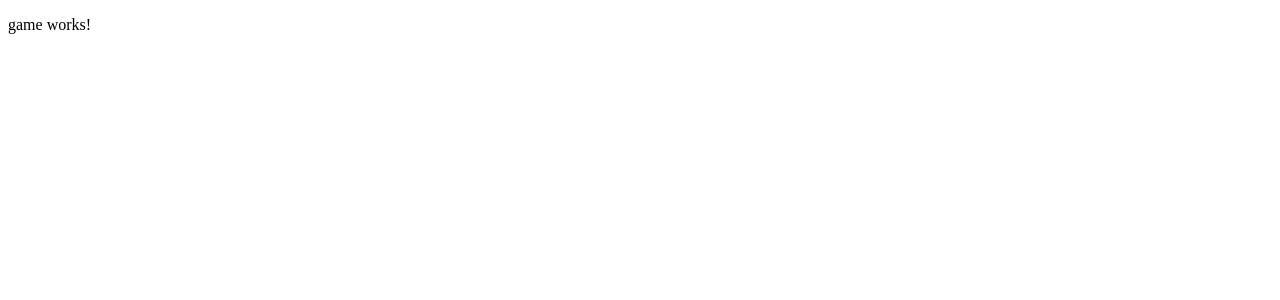
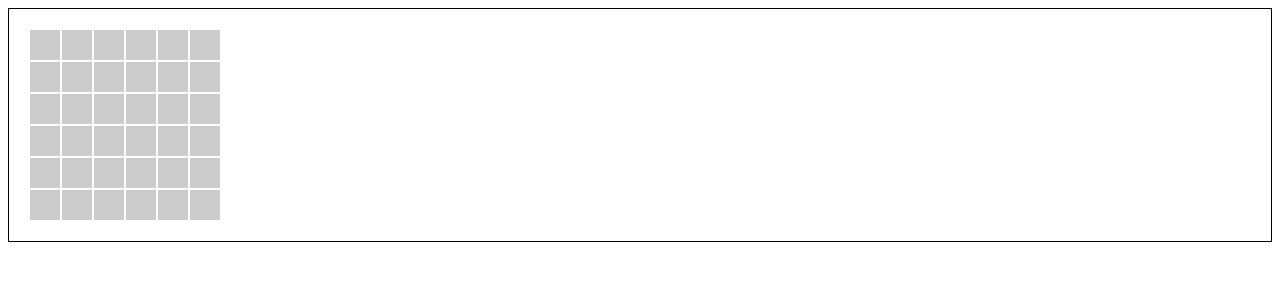
Before and after one commit to zu97/angular-find-ring-game, an Angular app: page / in a window 1280 px wide. Shown: the top 300 px of the page. Built offline with nearby package versions, Linux system fonts and the light colour scheme.

Commit message:
Creation of game mechanics

```diff
--- a/src/app/game/cell/cell.component.css
+++ b/src/app/game/cell/cell.component.css
@@ -0,0 +1,20 @@
+.cell {
+  width: 30px;
+  height: 30px;
+  margin: 1px;
+  display: flex;
+  justify-content: center;
+  align-items: center;
+  background: #ccc;
+  cursor: pointer;
+  transition: background-color .3s;
+}
+
+.cell:hover {
+  background: #d9d9d9;
+}
+
+.show {
+  background: transparent !important;
+  cursor: default;
+}
--- a/src/app/game/cell/cell.component.html
+++ b/src/app/game/cell/cell.component.html
@@ -1 +1,3 @@
-<p>cell works!</p>
+<div class="cell" [ngClass]="cellData.isShowed ? 'show' : ''">
+  <span *ngIf="cellData.isShowed && cellData.hasItem">O</span>
+</div>
--- a/src/app/game/cell/cell.component.ts
+++ b/src/app/game/cell/cell.component.ts
@@ -1,15 +1,10 @@
-import { Component, OnInit } from '@angular/core';
+import {Component, Input} from '@angular/core';
 
 @Component({
   selector: 'app-cell',
   templateUrl: './cell.component.html',
   styleUrls: ['./cell.component.css']
 })
-export class CellComponent implements OnInit {
-
-  constructor() { }
-
-  ngOnInit(): void {
-  }
-
+export class CellComponent {
+  @Input() cellData: {index?: number; isShowed?: boolean; hasItem?: boolean;} = {};
 }
--- a/src/app/game/field/field.component.css
+++ b/src/app/game/field/field.component.css
@@ -0,0 +1,11 @@
+.field {
+  padding: 20px;
+  display: flex;
+  flex-direction: column;
+  flex-wrap: wrap;
+  border: 1px solid black;
+}
+
+.field-row {
+  display: flex;
+}
--- a/src/app/game/field/field.component.html
+++ b/src/app/game/field/field.component.html
@@ -1 +1,5 @@
-<p>field works!</p>
+<div class="field">
+  <div class="field-row" *ngFor="let row of getSplitByRows()">
+    <app-cell *ngFor="let cell of row" [cellData]="cell" (click)="selectCell(cell.index)"></app-cell>
+  </div>
+</div>
--- a/src/app/game/field/field.component.ts
+++ b/src/app/game/field/field.component.ts
@@ -1,15 +1,41 @@
-import { Component, OnInit } from '@angular/core';
+import { EventEmitter } from '@angular/core';
+import {Component, Input, Output} from '@angular/core';
 
 @Component({
   selector: 'app-field',
   templateUrl: './field.component.html',
   styleUrls: ['./field.component.css']
 })
-export class FieldComponent implements OnInit {
+export class FieldComponent {
+  @Input() cells: { index: number; isShowed: boolean; hasItem: boolean; }[] = [];
+  @Output() select = new EventEmitter();
 
-  constructor() { }
+  getSplitByRows() {
+    const countRows = Math.ceil(Math.sqrt(this.cells.length));
+    let result: { index: number; isShowed: boolean; hasItem: boolean; }[][] = [];
 
-  ngOnInit(): void {
+    for (let r = 0; r < countRows; r++) {
+      const row = r * countRows;
+
+      for (let i = 0; i < countRows; i++) {
+        const cell = this.cells[row + i];
+
+        if (cell === undefined) {
+          break;
+        }
+
+        if (result[r] === undefined) {
+          result[r] = [];
+        }
+
+        result[r].push(cell);
+      }
+    }
+
+    return result;
   }
 
+  selectCell(index: number) {
+    this.select.emit(index);
+  }
 }
--- a/src/app/game/game.component.html
+++ b/src/app/game/game.component.html
@@ -1 +1 @@
-<p>game works!</p>
+<app-field [cells]="cells" (select)="selectSell($event)"></app-field>
--- a/src/app/game/game.component.ts
+++ b/src/app/game/game.component.ts
@@ -1,15 +1,38 @@
-import { Component, OnInit } from '@angular/core';
+import { Component } from '@angular/core';
 
 @Component({
   selector: 'app-game',
   templateUrl: './game.component.html',
   styleUrls: ['./game.component.css']
 })
-export class GameComponent implements OnInit {
+export class GameComponent {
+  cells: { index: number; isShowed: boolean; hasItem: boolean; }[] = [];
 
-  constructor() { }
-
-  ngOnInit(): void {
+  constructor() {
+    this.reGenerateFieldCells();
   }
 
+  reGenerateFieldCells() {
+    this.cells = [];
+
+    for (let i = 0; i < 36; i++) {
+      this.cells.push({index: i, isShowed: false, hasItem: false});
+    }
+
+    const itemIndex = this.getRandomNumberToFrom(this.cells.length - 1, 0);
+    this.cells[itemIndex].hasItem = true;
+  }
+
+  getRandomNumberToFrom(to: number, from = 1) {
+    return Math.floor(Math.random() * (to - from + 1) + from);
+  }
+
+  selectSell(index: number) {
+    const cell = this.cells.find(cell => cell.index === index);
+    if (!cell) {
+      return;
+    }
+
+    cell.isShowed = true;
+  }
 }
```
